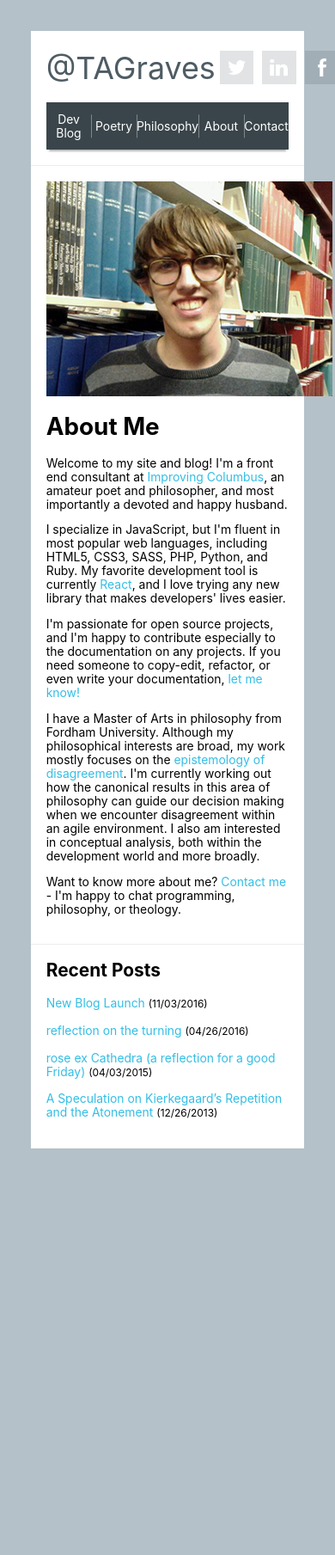
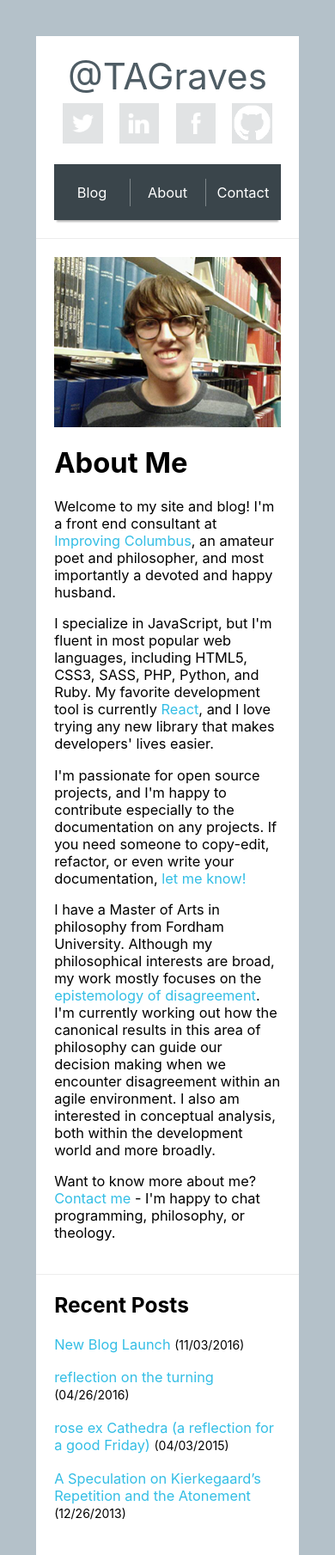
Before and after one commit to TAGraves/tagraves.github.io, a Jekyll site: the page built from index.html, in a window 390 px wide. Shown: the whole page at 86% size. Built offline with Jekyll 4.4.1, drawn with Linux system fonts in a browser that asks for light colours; before the commit the page ends 1336 px from its top, so only the background shows below that.

Commit message:
Mobile improvements

```diff
--- a/_includes/header.html
+++ b/_includes/header.html
@@ -8,7 +8,7 @@
             <li class="github"><a href="https://github.com/TAGraves"><img src="/images/github.png" alt="GitHub"></a></li>
         </ul>
     </section>
-    <nav>
+    <nav class="normal">
         <ul>
             <li><a href="/blog/category/dev">Dev Blog</a></li>
             <li><a href="/blog/category/poetry">Poetry</a></li>
@@ -17,4 +17,12 @@
             <li><a href="/contact/">Contact</a></li>
         </ul>
     </nav>
+    <nav class="mobile">
+        <ul>
+            <li><a href="/blog/">Blog</a></li>
+            <li><a href="/">About</a></li>
+            <li><a href="/contact/">Contact</a></li>
+        </ul>
+    </nav>
+
 </header>
--- a/css/tagraves.css
+++ b/css/tagraves.css
@@ -89,6 +89,10 @@ header {
 .social-links img {
     width: 100%;
     height: 100%;
+}
+
+nav.mobile {
+    display: none;
 }
 
 nav {
@@ -217,7 +221,7 @@ nav li:first-child a::after {
 .blog-list .post-date {
     background: #3a454b;
     color: #fff;
-    width: 10rem;
+    width: 100%;
     height: 5rem;
     padding: 0.5rem 1rem;
     margin-top: 0.25rem;
@@ -422,8 +426,36 @@ nav li:first-child a::after {
     }
 }
 
-@media screen and (max-width: 480px) {
+@media screen and (max-width: 768px) {
     html {
-        font-size: 2.55vw;
+        font-size: 3vw;
+    }
+
+    .top-content {
+        display: block;
+    }
+
+    nav.normal {
+        display: none;
+    }
+
+    nav.mobile {
+        display: block;
+    }
+
+    .about-me img {
+        width: 100%;
+    }
+
+    .post-info {
+        display: none;
+    }
+
+    .blog-list .post-content {
+        margin-left: 0;
+    }
+
+    .contact * {
+        width: 100% !important;
     }
 }
```
Lines whose indentation alone changed are shown as unchanged.
